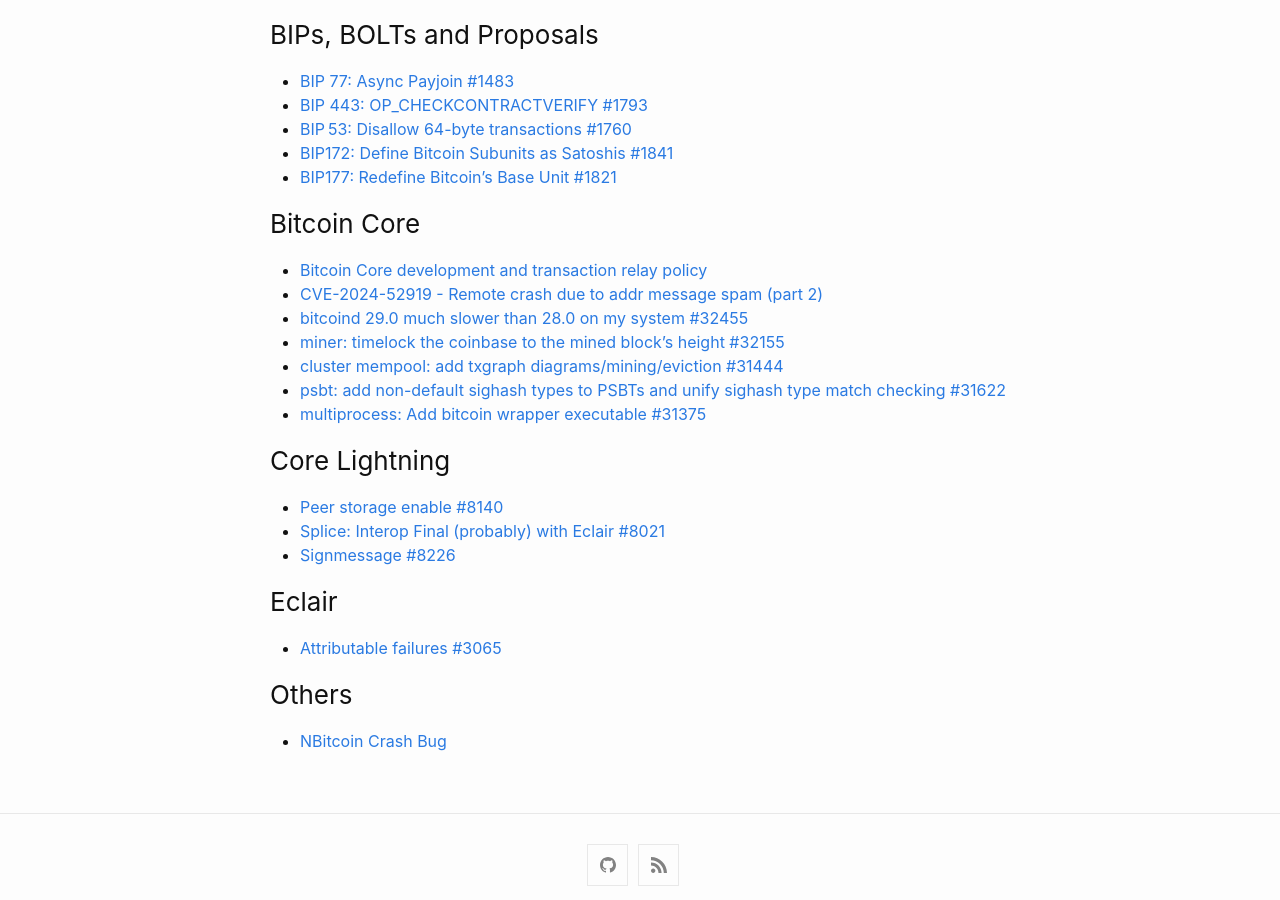
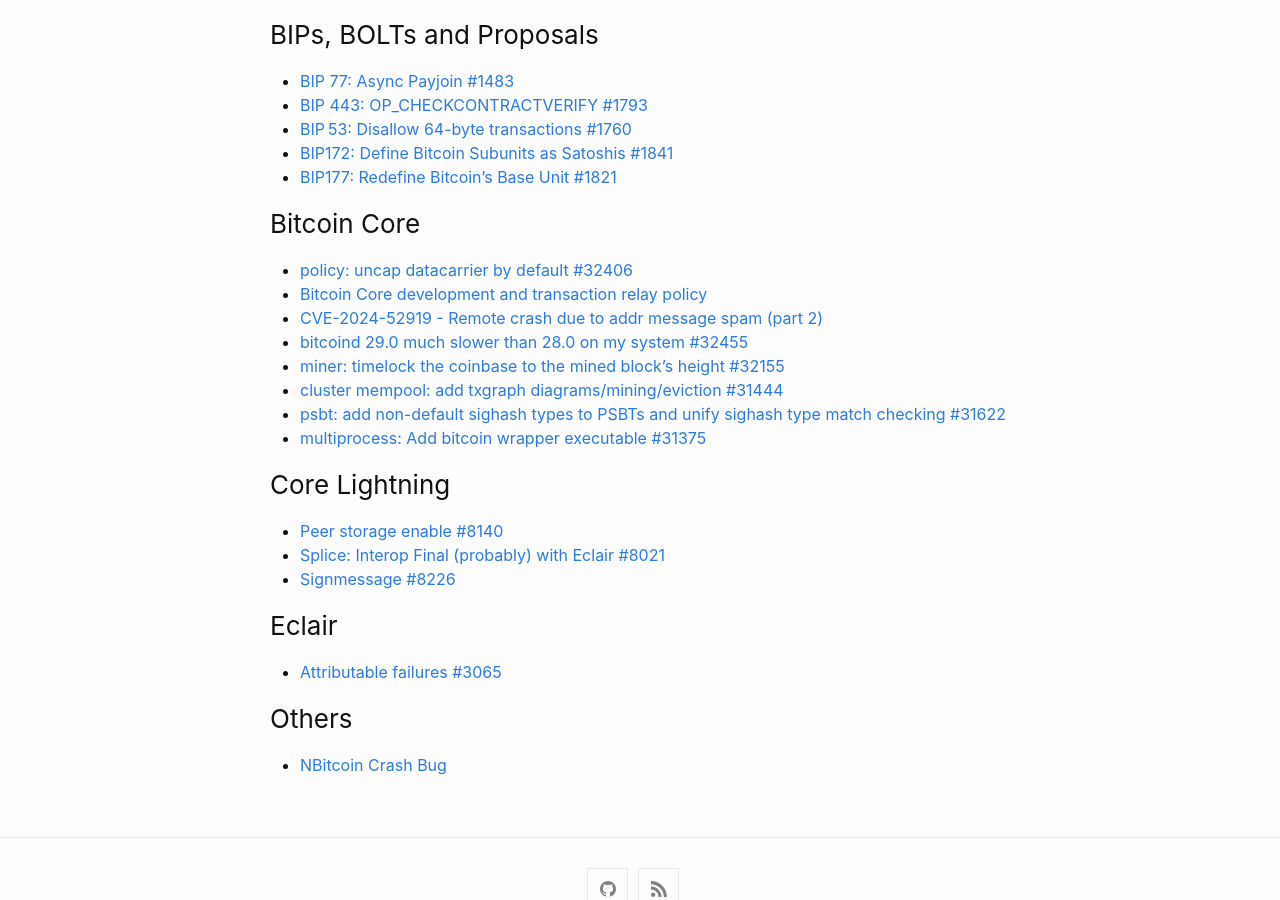
Before and after one commit to fjahr/bitdevsberlin, a Jekyll site: the page built from _posts/2025-06-11-socratic-seminar-68.md, in a window 1280 px wide and 900 px high, scrolled down 1877 px. Built offline with Jekyll 4.4.1, drawn with Linux system fonts in a browser that asks for light colours.

Commit message:
Add another link

```diff
--- a/_posts/2025-06-11-socratic-seminar-68.md
+++ b/_posts/2025-06-11-socratic-seminar-68.md
@@ -81,6 +81,7 @@ Thanks to [Ordimint](https://ordimint.com) for sponsoring food and drinks for th
 
 ### Bitcoin Core
 
+- [policy: uncap datacarrier by default #32406](https://github.com/bitcoin/bitcoin/pull/32406)
 - [Bitcoin Core development and transaction relay policy](https://bitcoincore.org/en/2025/06/06/relay-statement/)
 - [CVE-2024-52919 - Remote crash due to addr message spam (part 2)](https://bitcoincore.org/en/2025/04/28/disclose-cve-2024-52919/)
 - [bitcoind 29.0 much slower than 28.0 on my system #32455](https://github.com/bitcoin/bitcoin/issues/32455)
```
